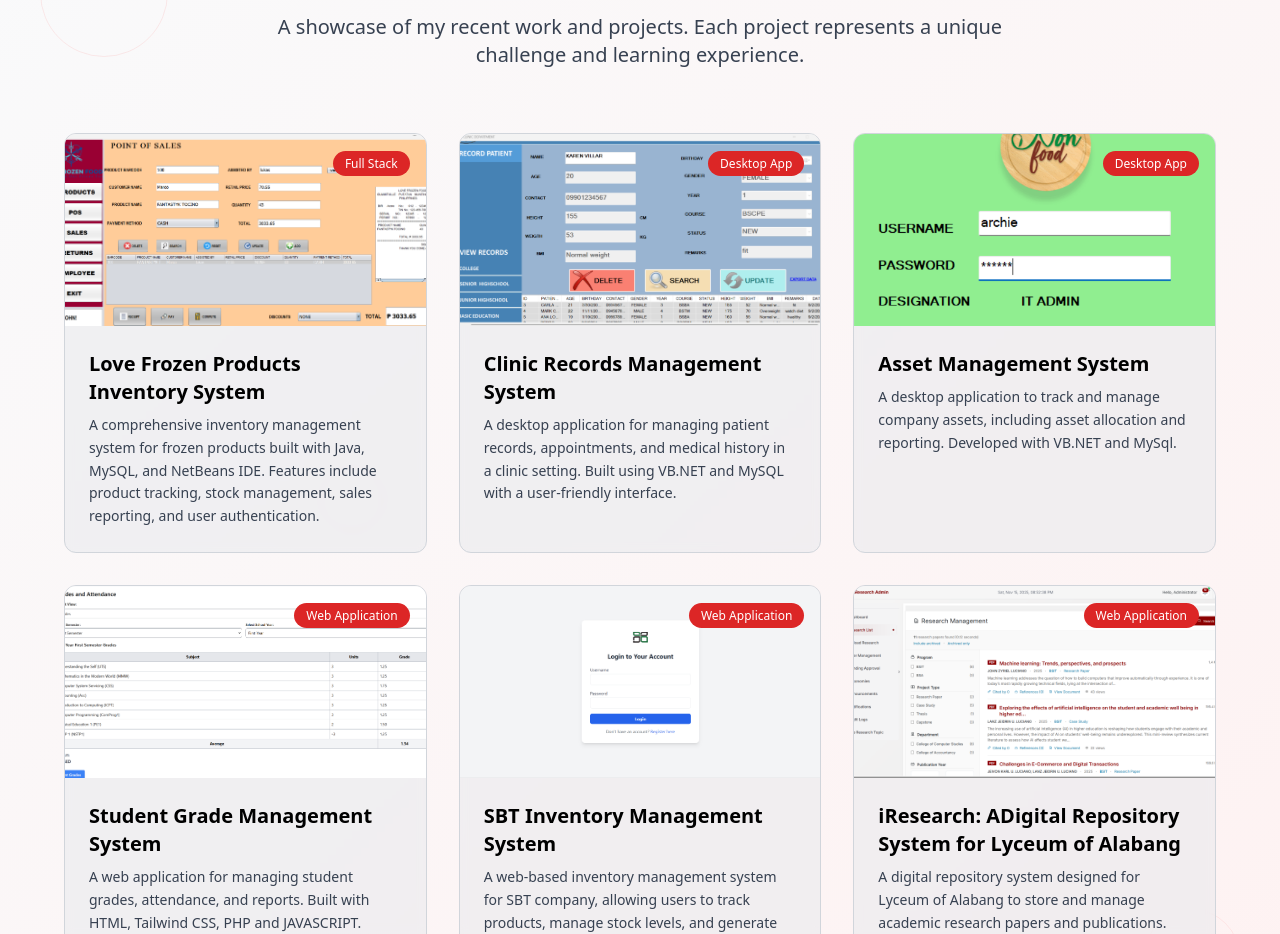
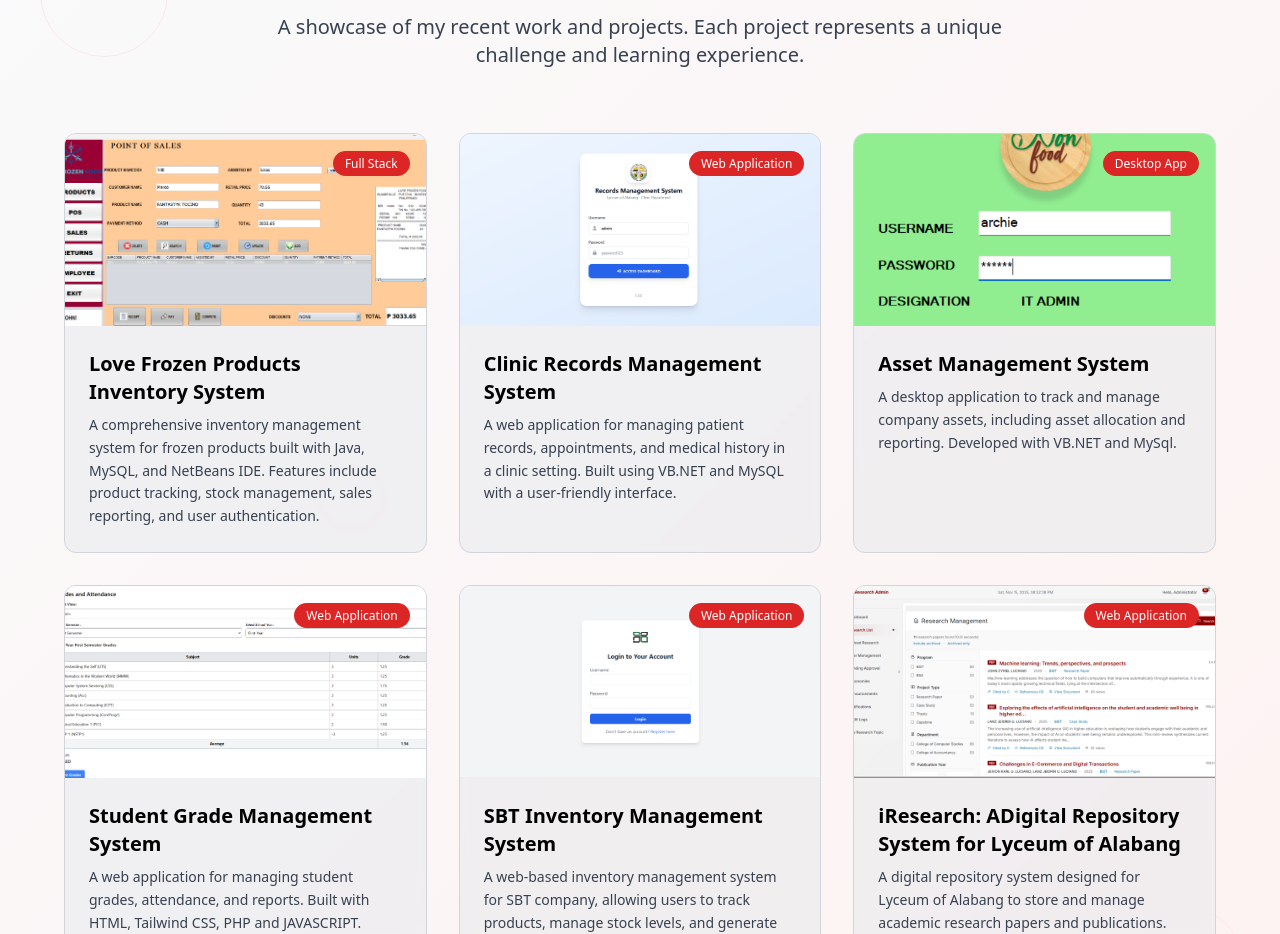
Before and after one commit to zyriel192002/Portfolio, a React (Vite) app: page / in a window 1280 px wide. Shown: the part 6143-7077 px from the top of the page. Built offline with nearby package versions, Linux system fonts and the light colour scheme.

Commit message:
Updated projects and assets

```diff
--- a/src/sections/Projects.jsx
+++ b/src/sections/Projects.jsx
@@ -1,7 +1,7 @@
 import { motion } from "framer-motion";
 import { FaExternalLinkAlt, FaGithub, FaCode, FaPalette, FaServer, FaMobile } from "react-icons/fa";
 import loveFrozenImg from "../assets/lovefrozedproducts.png";
-import clinicImg from "../assets/clinicmanagement.png";
+import clinicImg from "../assets/recordsmanagementsystem.png";
 import assetImg from "../assets/assetmanagement.png";
 import studentgrade from "../assets/studentgrade.png";
 import inventory from "../assets/sbtinventory.png";
@@ -19,11 +19,11 @@ export default function Projects() {
     },
     {
       title: "Clinic Records Management System",
-      description: "A desktop application for managing patient records, appointments, and medical history in a clinic setting. Built using VB.NET and MySQL with a user-friendly interface.",
-      technologies: ["VB.NET", "MySQL", "Windows Forms"],
+      description: "A web application for managing patient records, appointments, and medical history in a clinic setting. Built using VB.NET and MySQL with a user-friendly interface.",
+      technologies: ["PHP, MySQL", "Tailwind CSS", "JavaScript"],
       image: clinicImg,
       github: "https://github.com/username/clinic-records-management",
-      category: "Desktop App"
+      category: "Web Application"
     },
     {
       title: "Asset Management System",
```
Also changed, not shown: src/assets/clinicmanagement.png (deleted), src/assets/recordsmanagementsystem.png (added).
